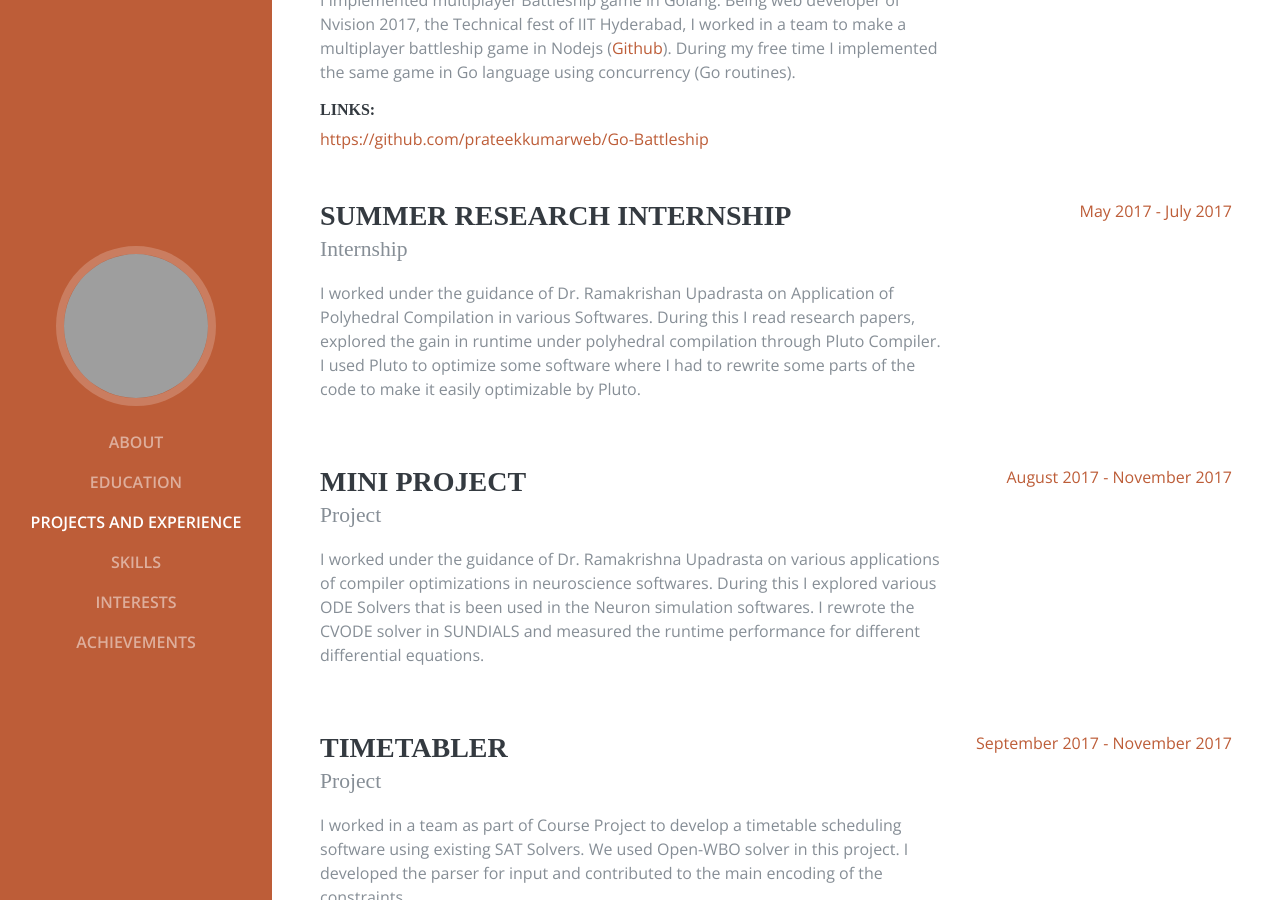
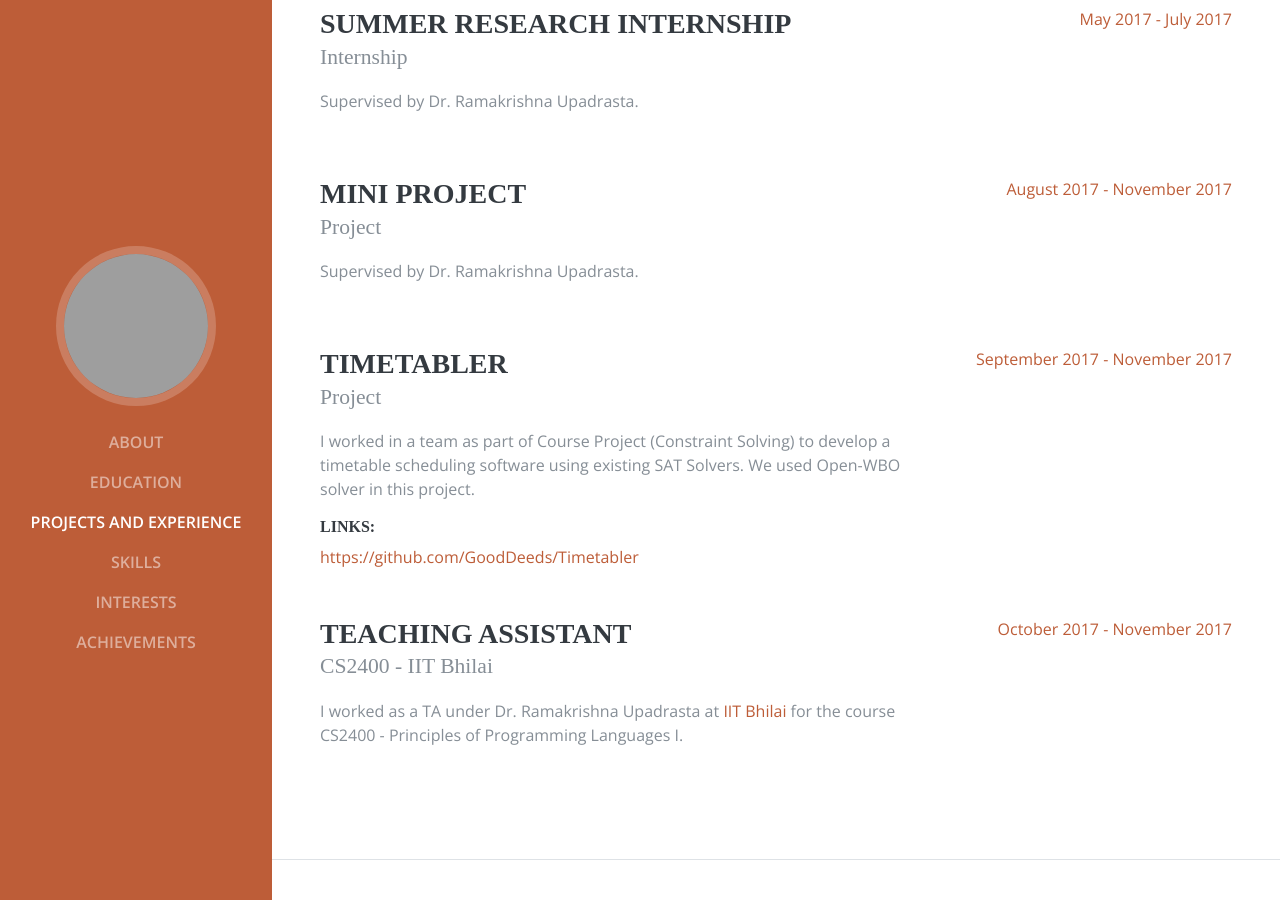
Before and after one commit to prateekkumarweb/website-jekyll, a Jekyll site: the page built from index.html, in a window 1280 px wide and 900 px high, scrolled down 4034 px. Built offline with Jekyll 4.4.1, drawn with Linux system fonts in a browser that asks for light colours; nearby versions of some CDN libraries; some web fonts are replaced; some of the changed text lies outside the part shown; grey boxes are pictures that could not be loaded.

Commit message:
Update data/me.yml and enabled markdown for descriptions
Signed-off-by: Prateek Kumar <prateek@prateekkumar.in>

```diff
--- a/_data/me.yml
+++ b/_data/me.yml
@@ -1,10 +1,16 @@
 name: Prateek Kumar
 email: prateek@prateekkumar.in
 address1: Indian Institute of Technology Hyderabad
-address2: Kandi, Sangareddy - 502285, Telangana, INDIA
+address2: Kandi - 502285, Sangareddy, Telangana, INDIA
 publickey: AA58A8213007883D3E5F95B1CCF0B4F846B8EE31
-about: >-
-  I am currently pursuing my Bachelor's degree in Computer Science and Engineering at IIT Hyderabad.
+about: >- # Use markdown, leave two empty lines for a new paragraph
+  I am a student, developer and researcher and I am currently pursuing my
+  Bachelor's degree in Computer Science and Engineering at
+  [IIT Hyderabad](https://iith.ac.in).
+
+
+  Find my public repositories on Github
+  [here](https://prateekkumarweb.github.io).
 handles:
   github: https://github.com/prateekkumarweb
   twitter: https://twitter.com/prateekkumarweb
@@ -19,44 +25,41 @@ education:
     course: B. Tech. (Honors) in Computer Science and Engineering
     period: July 2015 - Present
     score: >-
-      <b>Current CGPA:</b> 9.02/10
+      **Current CGPA:** 9.02/10
   - institute: Sri Chaitanya Junior Kalasala
     address: ECIL X Roads, Secunderabad, INDIA
     course: Intermediate Education (Class XII)
     period: June 2013 - April 2015
     score: >-
-      <b>Percenatge:</b> 98.2%
+      **Percenatge:** 98.2%
   - institute: Pragathi High School
     address: Yapral, Secunderabad, INDIA
     course: Class X
     period: April 2013
     score: >-
-      <b>GPA:</b> 9.3/10
+      **GPA:** 9.3/10
 projects:
   - title: Bookbay
     subtitle: Independent Project
     period: November 2015 - January 2016
     description: >-
-      I worked in a team to develop an online portal which had collection of books or their links based on various
-      courses offered in IIT Hyderabad. Students can upload or suggest new books, review and comment on a
-      book. Portal also displayed suggested books based on courses taken. I wrote the complete code for backend
-      server in Nodejs in this project.
+      Online portal for ebooks based on various courses offered at IIT Hyderabad.
+      Students can upload or suggest new books, review and comment on a book.
+      Portal also displayed suggested books based on courses taken.
     links:
       - https://github.com/prateekkumarweb/Bookbay-IDP
   - title: Bookbay Android App
     subtitle: Self Project
     period: February 2016
     description: >-
-      I along with my friend developed an Android Application for Bookbay. I wrote the API required for app and
-      used them to build the core logic of the app.
+      Android Application for Bookbay.
     links:
       -  https://github.com/prateekkumarweb/BookbayApp
   - title: Web Developer
     subtitle: Nvision 2017, Technical fest of IIT hyderabad
     period: June 2016 - January 2017
     description: >-
-      I worked in a team to develop various portals and main website for the college fest. I also organized and
-      made portals for online games, quizzes and contests.
+      Developed various portals and main website for the college fest.
     links:
       - https://github.com/prateekkumarweb/nvision-id
       - https://github.com/thecodesome/Nvision-Beta
@@ -69,23 +72,21 @@ projects:
     subtitle: Internship
     period: August 2016 - November 2016
     description: >-
-      I worked on various problems in Clustering and was supervised by Dr. Maunendra Desarkar. I read research
-      papers, implemented the algorithms and compared different evaluation metrics on clustering across different
-      algorithms.
+      Supervised by Dr. Maunendra Desarkar
   - title: Semaphore in Minix
     subtitle: Project
     period: January 2017 - April 2017
     description: >-
-      I implemented Semaphores in Minix 3 as part of Course project. I used this semaphore implementation to
-      solve the producer consumer problem.
+      Semaphore implementation in Minix 3 as part of course project. I solved
+      producer consumer problem using this implmentation.
     links:
       - https://github.com/prateekkumarweb/minix-semaphore
   - title: APV Quiz
     subtitle: Project
     period: January 2017 - April 2017
     description: >-
-      I worked in a team and implemented Quizzing Software in C++ and Golang as part of Course Project. It was
-      based on use of concurrency. I mainly worked on the server part of the project.
+      Quizzing Software in C++ (Client) and Golang (Server) as part of Course
+      project (Principles of Programming Languages) based on concurrency.
     links:
       - https://github.com/prateekkumarweb/apvquiz
       - https://github.com/prateekkumarweb/apvquiz-client
@@ -93,51 +94,48 @@ projects:
     subtitle: Proect
     period: January 2017 - April 2017
     description: >-
-      I worked in a team and implemented Go and Checkers game in Haskell as part of Course Project. I mainly
-      worked on implementing the Go game in the project and made some contributions to the Checkers.
+      Go and Checkers game in Haskell as part of Course Project (Principles of
+      Programming Languages).
     links:
       - https://github.com/prateekkumarweb/haskell-go-checkers
   - title: Battleship
     subtitle: Self Project
     period: May 2017 - July 2017
     description: >-
-      I implemented multiplayer Battleship game in Golang. Being web developer of Nvision 2017, the Technical
-      fest of IIT Hyderabad, I worked in a team to make a multiplayer battleship game in Nodejs
-      (<a href="https://github.com/thecodesome/Nvision-Battleship">Github</a>). During my free time I implemented
-      the same game in Go language using concurrency (Go routines).
+      I implemented multiplayer Battleship game in Golang. Being web developer
+      of Nvision 2017, the Technical fest of IIT Hyderabad, I worked in a team
+      to make a multiplayer battleship game in Nodejs
+      ([Github](https://github.com/thecodesome/Nvision-Battleship)).
+      During my free time I implemented the same game in Go language using
+      concurrency (Go routines).
     links:
       - https://github.com/prateekkumarweb/Go-Battleship
   - title: Summer Research Internship
     subtitle: Internship
     period: May 2017 - July 2017
     description: >-
-      I worked under the guidance of Dr. Ramakrishan Upadrasta on Application of Polyhedral Compilation
-      in various Softwares. During this I read research papers, explored the gain in runtime under polyhedral
-      compilation through Pluto Compiler. I used Pluto to optimize some software where I had to rewrite some
-      parts of the code to make it easily optimizable by Pluto.
+      Supervised by Dr. Ramakrishna Upadrasta.
   - title: Mini Project
     subtitle: Project
     period: August 2017 - November 2017
     description: >-
-      I worked under the guidance of Dr. Ramakrishna Upadrasta on various applications of compiler
-      optimizations in neuroscience softwares. During this I explored various ODE Solvers that is been used in
-      the Neuron simulation softwares. I rewrote the CVODE solver in SUNDIALS and measured the runtime
-      performance for different differential equations.
+      Supervised by Dr. Ramakrishna Upadrasta.
   - title: Timetabler
     subtitle: Project
     period: September 2017 - November 2017
     description: >-
-      I worked in a team as part of Course Project to develop a timetable scheduling software using existing SAT
-      Solvers. We used Open-WBO solver in this project. I developed the parser for input and contributed to the
-      main encoding of the constraints.
+      I worked in a team as part of Course Project (Constraint Solving) to
+      develop a timetable scheduling software using existing SAT Solvers.
+      We used Open-WBO solver in this project.
     links:
       - https://github.com/GoodDeeds/Timetabler
   - title: Teaching Assistant
     subtitle: CS2400 - IIT Bhilai
     period: October 2017 - November 2017
     description: >-
-      I worked as a TA under Dr. Ramakrishna Upadrasta at IIT Bhilai for the course CS2400 - Principles of
-      Programming Languages I.
+      I worked as a TA under Dr. Ramakrishna Upadrasta at
+      [IIT Bhilai](https://iitbhilai.ac.in/) for the course CS2400 -
+      Principles of Programming Languages I.
 skills:
   programlang:
     - C
@@ -164,8 +162,8 @@ skills:
     - MongoDB
     - CouchDB
 interests: >-
-  Compilers and Compiler Optimizations, SAT Solving, Theory of Computation and Complexity Theory,
-  Algorithms, Discrete Mathematics, Formal Logic.
+  Compilers and Compiler Optimizations, SAT Solving, Theory of Computation and
+  Complexity Theory, Algorithms, Discrete Mathematics, Formal Logic.
 achievements:
   - Secured All India Rank 688 in JEE (Advanced) 2015.
   - Secured All India Rank 209 in JEE (Main) 2015.
--- a/index.html
+++ b/index.html
@@ -26,7 +26,7 @@ nav:
       </a>
     </div>
 
-    <p class="mb-5">{{site.data.me.about}}</p>
+    <p class="mb-5">{{site.data.me.about | markdownify}}</p>
 
     <ul class="list-inline list-social-icons mb-5">
       {% for link in site.data.me.handles %}
@@ -55,7 +55,7 @@ nav:
         <h3 class="mb-0">{{edu.institute}}</h3>
         <div class="subheading mb-3"><span class="small">{{edu.address}}</span></div>
         <div>{{edu.course}}</div>
-        <p>{{edu.score}}</p>
+        <p>{{edu.score | markdownify}}</p>
       </div>
       <div class="resume-date text-md-right">
         <span class="text-primary">{{edu.period}}</span>
@@ -74,7 +74,7 @@ nav:
       <div class="resume-content mr-auto">
         <h3 class="mb-0">{{project.title}}</h3>
         <div class="subheading mb-3">{{project.subtitle}}</div>
-        <p>{{project.description}}</p>
+        <p>{{project.description | markdownify}}</p>
         {% if project.links %}
         <div>
           <h6>Links: </h6>
```
